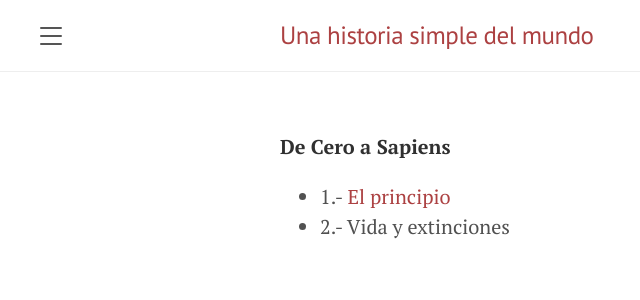
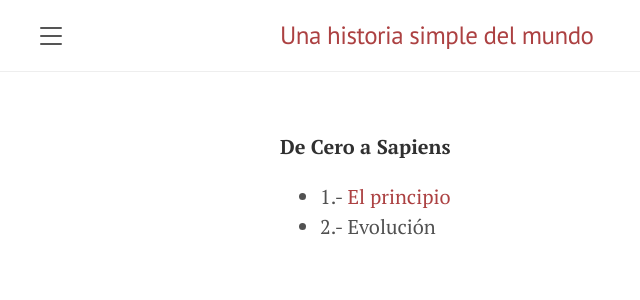
Before and after one commit to JordiPolo/simplehistory, a Jekyll site: the page built from index.md, in a window 1280 px wide. Shown: the top 300 px of the page, without its empty margins (0-640 px from the left). Built offline with Jekyll 4.4.1, drawn with Linux system fonts in a browser that asks for light colours.

Commit message:
Update index.md

```diff
--- a/index.md
+++ b/index.md
@@ -5,5 +5,5 @@ title: Indice
 
 **De Cero a Sapiens**
 
-*  1.- [El principio](01_el_principio.md)
-*  2.- Vida y extinciones
+*  1.- [El principio](01.md)
+*  2.- Evolución
```
